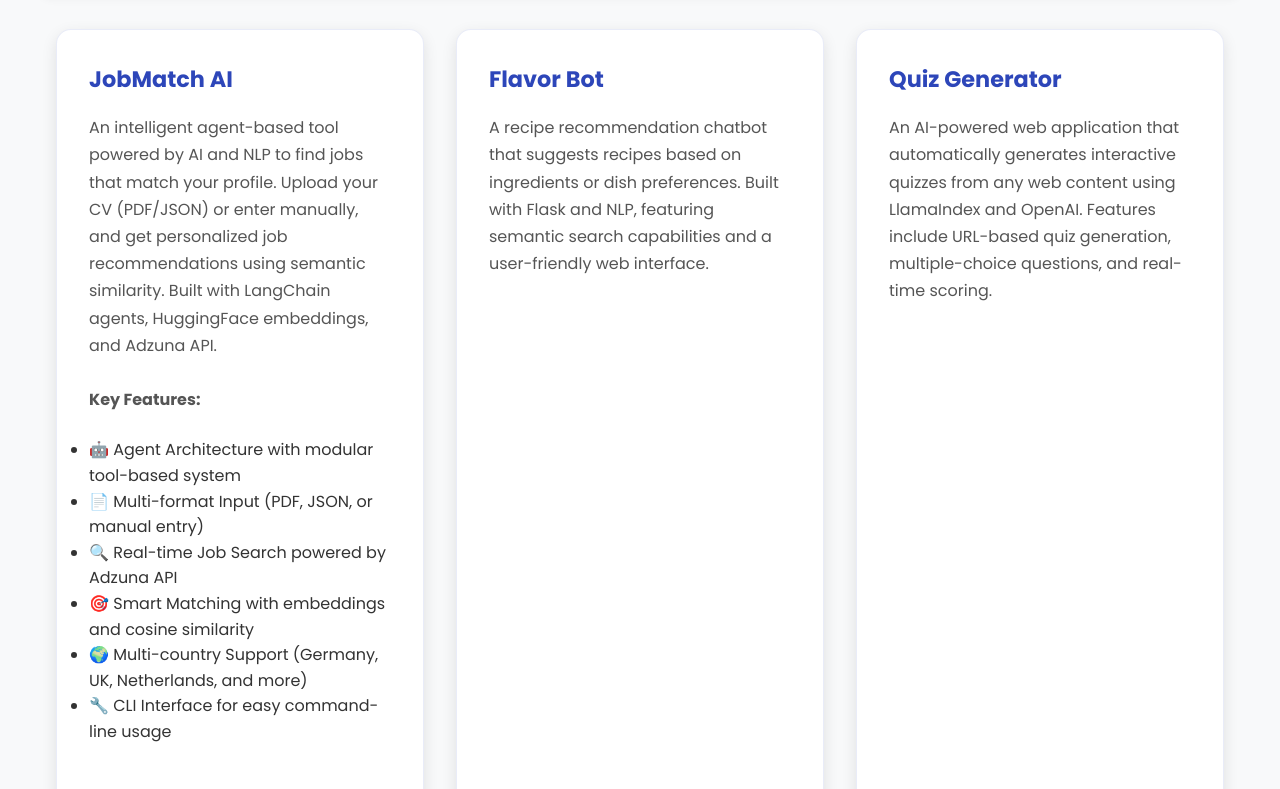
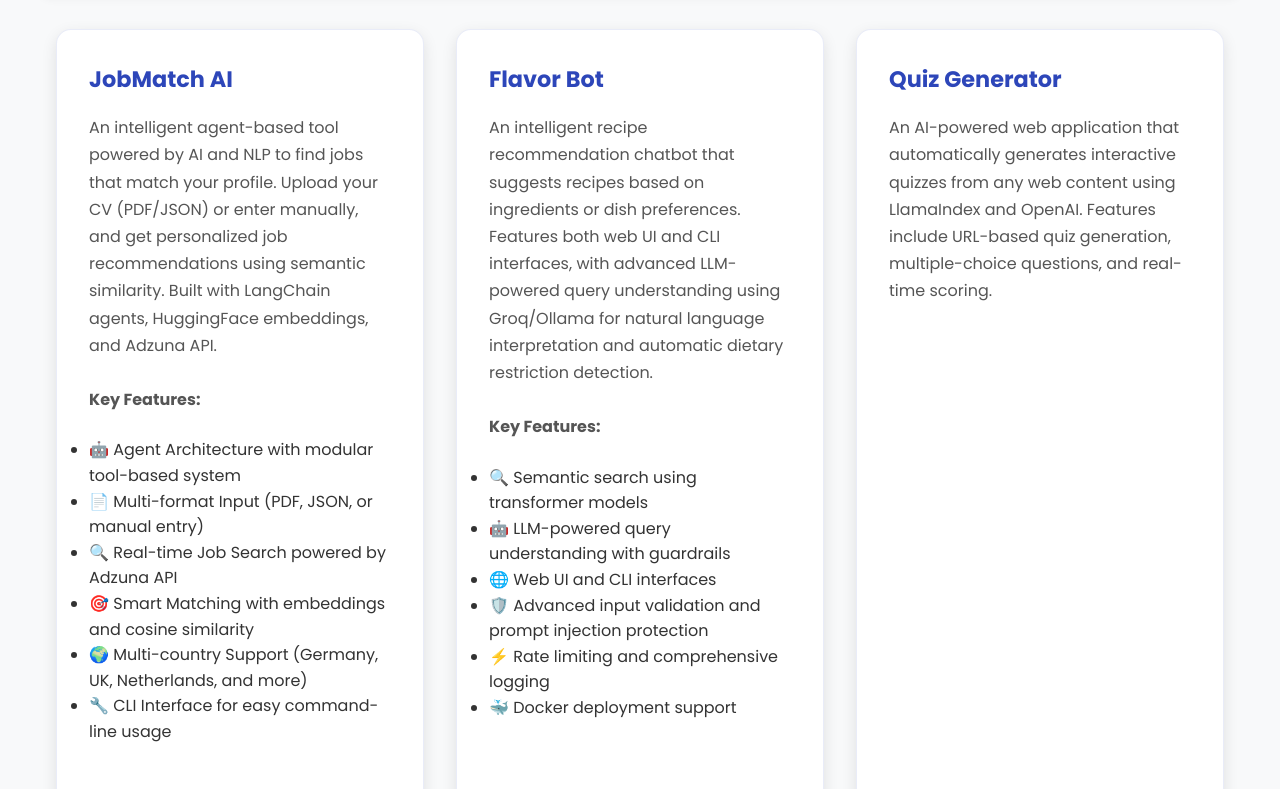
Before and after one commit to ckakgun/ckakgun.github.io, a plain HTML site: page index.html in a window 1280 px wide. Shown: the part 1835-2624 px from the top of the page. Drawn offline with Linux system fonts and the light colour scheme.

Commit message:
Update Flavor Bot project with new features (LLM integration, guardrails, Docker support)

```diff
--- a/index.html
+++ b/index.html
@@ -91,7 +91,17 @@
                 <div class="project-card">
                     <div class="project-content">
                         <h3>Flavor Bot</h3>
-                        <p>A recipe recommendation chatbot that suggests recipes based on ingredients or dish preferences. Built with Flask and NLP, featuring semantic search capabilities and a user-friendly web interface.</p>
+                        <p>An intelligent recipe recommendation chatbot that suggests recipes based on ingredients or dish preferences. Features both web UI and CLI interfaces, with advanced LLM-powered query understanding using Groq/Ollama for natural language interpretation and automatic dietary restriction detection.<br><br>
+                        <strong>Key Features:</strong>
+                        <ul>
+                            <li>🔍 Semantic search using transformer models</li>
+                            <li>🤖 LLM-powered query understanding with guardrails</li>
+                            <li>🌐 Web UI and CLI interfaces</li>
+                            <li>🛡️ Advanced input validation and prompt injection protection</li>
+                            <li>⚡ Rate limiting and comprehensive logging</li>
+                            <li>🐳 Docker deployment support</li>
+                        </ul>
+                        </p>
                     </div>
                     <div class="project-links">
                         <a href="https://github.com/ckakgun/flavor-bot" target="_blank"><i class="fab fa-github"></i> GitHub</a>
```
